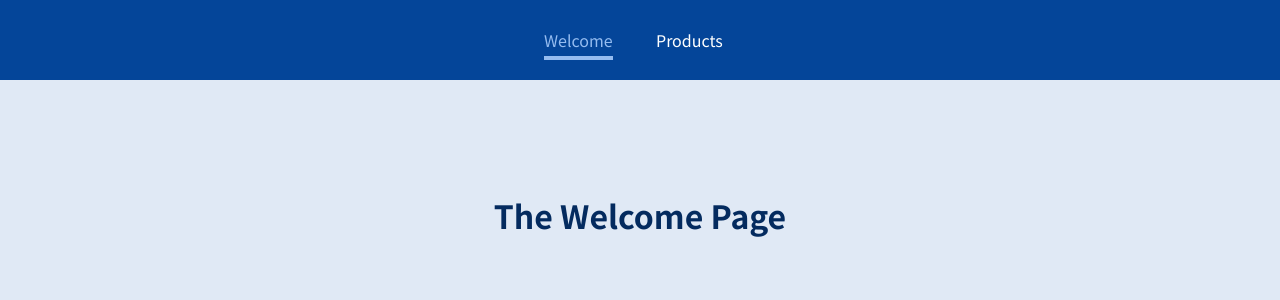
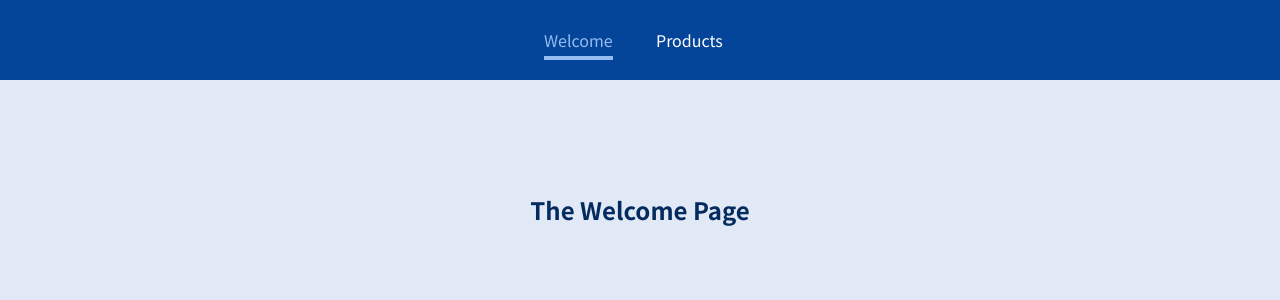
Before and after one commit to mkreive/SpaProject, a React (Create React App) app: page /welcome in a window 1280 px wide. Shown: the top 300 px of the page. Built offline with nearby package versions, Linux system fonts and the light colour scheme.

Commit message:
Navigating

```diff
--- a/src/App.js
+++ b/src/App.js
@@ -1,5 +1,6 @@
 import React from "react";
-import { Routes, Route } from "react-router-dom";
+import { Routes, Route, Navigate } from "react-router-dom";
+
 import MainHeader from "./components/MainHeader";
 import ProductDetail from "./pages/ProductDetail";
 import Products from "./pages/Products";
@@ -11,6 +12,10 @@ function App() {
             <MainHeader />
             <main>
                 <Routes>
+                    <Route
+                        path="/"
+                        element={<Navigate replace to="/welcome" />}
+                    />
                     <Route path="products" element={<Products />} />
                     <Route path="welcome" element={<Welcome />} />
                     <Route
--- a/src/pages/Welcome.js
+++ b/src/pages/Welcome.js
@@ -1,5 +1,18 @@
+import React from "react";
+import { Route, Routes } from "react-router-dom";
+
 const Welcome = () => {
-    return <h1>The Welcome Page</h1>;
+    return (
+        <section>
+            <h1>The Welcome Page</h1>
+            {/* <Routes>
+                <Route
+                    path="/welcome/new-user"
+                    element={<p>Welcome, new User!✋🏻</p>}
+                ></Route>
+            </Routes> */}
+        </section>
+    );
 };
 
 export default Welcome;
```
Also changed, not shown: 1 other file (tests, documents, lock files or other folders).
